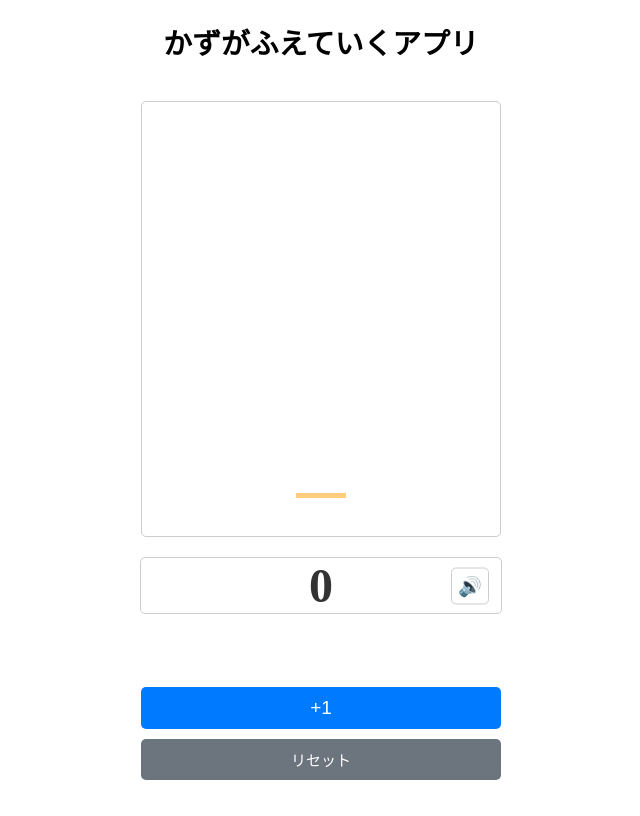
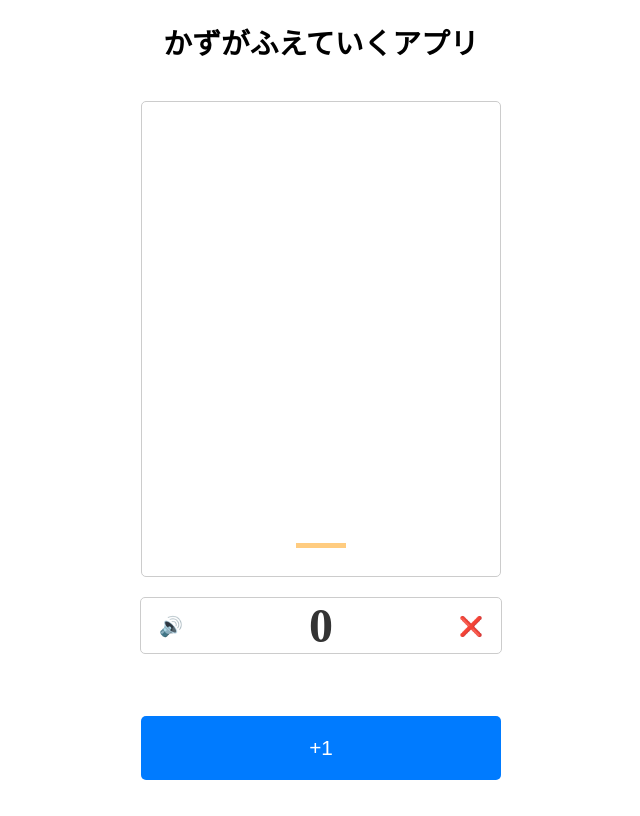
Before and after one commit to YUHI-YONEMARU/number-learning-app, a Next.js app: page / in a window 1280 px wide. Shown: the whole page, without its empty margins (319-959 px from the left). Built offline with nearby package versions, Linux system fonts and the light colour scheme.

Commit message:
delete reset button

```diff
--- a/components/Counter.tsx
+++ b/components/Counter.tsx
@@ -3,11 +3,10 @@
 
 interface CounterProps {
   onIncrement: (value: number) => void;
-  onReset: () => void;
   count: number;
 }
 
-export default function Counter({ onIncrement, onReset, count }: CounterProps) {
+export default function Counter({ onIncrement, count }: CounterProps) {
   const isPlus100Disabled = count >= 900;
   const isPlus10Disabled = count >= 990;
   const isPlus1Disabled = count >= 999;
@@ -48,15 +47,6 @@
           +1
         </button>
       </div>
-      <div className={styles.reset}>
-        <button
-          className={styles.resetButton}
-          onClick={onReset}
-          aria-label="リセット"
-        >
-          リセット
-        </button>
-      </div>
-    </div>
+     </div>
   );
 }
--- a/pages/index.tsx
+++ b/pages/index.tsx
@@ -70,7 +70,6 @@
         <VisualCircles count={count} />
       </div>
       <div className={styles.countWrapper}>
-        <div className={styles.countDisplay} aria-live="polite">{count}</div>
         <div className={styles.speakerArea}>
          <button
           className={styles.speakerButton}
@@ -80,8 +79,18 @@
         🔊
         </button>
          </div>
+        <div className={styles.countDisplay} aria-live="polite">{count}</div>
+        <div className={styles.resetArea}>
+         <button
+          className={styles.resetButton}
+          onClick={handleReset}
+          aria-label="現在の数を読み上げる"
+        >
+        ❌️
+        </button>
+         </div>
       </div>
-      <Counter onIncrement={handleIncrement} onReset={handleReset} count={count} />
+      <Counter onIncrement={handleIncrement} count={count} />
     </div>
   );
 }
--- a/styles/Counter.module.css
+++ b/styles/Counter.module.css
@@ -9,6 +9,7 @@
   justify-content: center;
   align-items: flex-start;
   width: 100%;
+
   max-width: 360px;
 }
 
@@ -19,22 +20,16 @@
   align-items: center;
   flex: 1;
 }
-.reset {
-  display: flex;
-  flex-direction: column;
-  align-items: center;
-  flex: none;
-  width: 100%;
-}
 
 .button {
   padding: 10px;
-  font-size: 19px;
+  font-size: 1.3rem;
   border: none;
   border-radius: 5px;
   cursor: pointer;
   transition: background-color 0.3s;
   width: 100%; /* 親コンテナの幅を埋める */
+  height: 4.0rem;
   box-sizing: border-box;
   background-color: #007bff;
   color: white;
@@ -49,21 +44,3 @@
   cursor: not-allowed;
   opacity: 0.6;
 }
-
-.resetButton {
-  padding: 10px;
-  font-size: 15px;
-  border: none;
-  border-radius: 5px;
-  cursor: pointer;
-  transition: background-color 0.3s;
-  width: 100%; /* スマホで画面幅に */
-  max-width: 360px;
-  box-sizing: border-box;
-  background-color: #6c757d;
-  color: white;
-}
-
-.resetButton:hover {
-  background-color: #5a6268;
-}
--- a/styles/Home.module.css
+++ b/styles/Home.module.css
@@ -20,7 +20,7 @@
 .wrapper {
   width: 100%; /* 360px */
   /*max-height: calc(100vh - 340px);  タイトル60px + ボタン120px + 余白20px */
-  max-height: calc(100vh - 180px); /* スマホで余白調整 */
+  max-height: calc(100vh - 10px); /* スマホで余白調整 */
   /*overflow-y: auto;  スクロール可能 */
   border: 1px solid #ccc;
   border-radius: 5px;
@@ -51,7 +51,7 @@
 .speakerArea {
   position: absolute;
   top: 50%;
-  right: 4px;
+  left: 4px;
   transform: translateY(-50%);
   -webkit-transform: translateY(-50%);
   -ms-transform: translateY(-50%);
@@ -59,11 +59,11 @@
 
 .speakerButton {
   padding: 6px;
-  margin-right:8px;
+  margin-left:8px;
   font-size: 1.2rem;
   background-color: #ffffff;
   color: #333;
-  border: 1px solid #ccc;
+  border: 0px solid #ccc;
   border-radius: 5px;
   cursor: pointer;
   transition: background-color 0.3s, transform 0.2s;
@@ -78,3 +78,34 @@
   outline: 2px solid #333;
   outline-offset: 2px;
 }
+
+.resetArea {
+  position: absolute;
+  top: 50%;
+  right: 4px;
+  transform: translateY(-50%);
+  -webkit-transform: translateY(-50%);
+  -ms-transform: translateY(-50%);
+}
+
+.resetButton {
+  padding: 6px;
+  margin-right:8px;
+  font-size: 1.2rem;
+  background-color: #ffffff;
+  color: #333;
+  border: 0px solid #ccc;
+  border-radius: 5px;
+  cursor: pointer;
+  transition: background-color 0.3s, transform 0.2s;
+}
+
+.resetButton:hover {
+  background-color: #f5f5f5;
+  transform: scale(1.1);
+}
+
+.resetButton:focus {
+  outline: 2px solid #333;
+  outline-offset: 2px;
+}
--- a/styles/VisualCircles.module.css
+++ b/styles/VisualCircles.module.css
@@ -1,6 +1,6 @@
 .circleContainer {
-  margin-top: 20px;
-  margin-bottom: 30px; /* ボタン分の余白 */
+  margin-top: 30px;
+  margin-bottom: 20px; /* ボタン分の余白 */
 }
 
 .columnsContainer {
@@ -17,7 +17,7 @@
   align-items: center;
   gap: 5px; /* オブジェクト間の間隔 */
   min-width: 50px;
-  height: calc(100vh - 440px); /* スマホで少し小さめ */
+  height: calc(100vh - 400px); /* スマホで少し小さめ */
   overflow-y: auto; /* スクロール対応 */
   padding-bottom: 8px; /* 横棒のスペース */
 }
```
